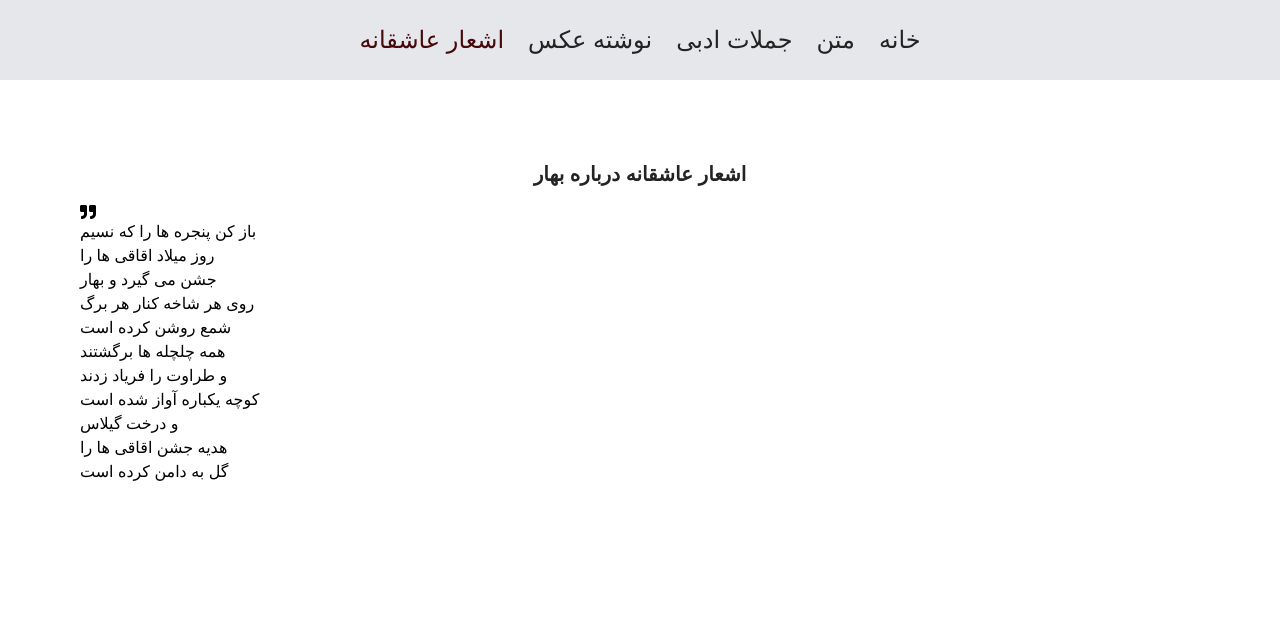
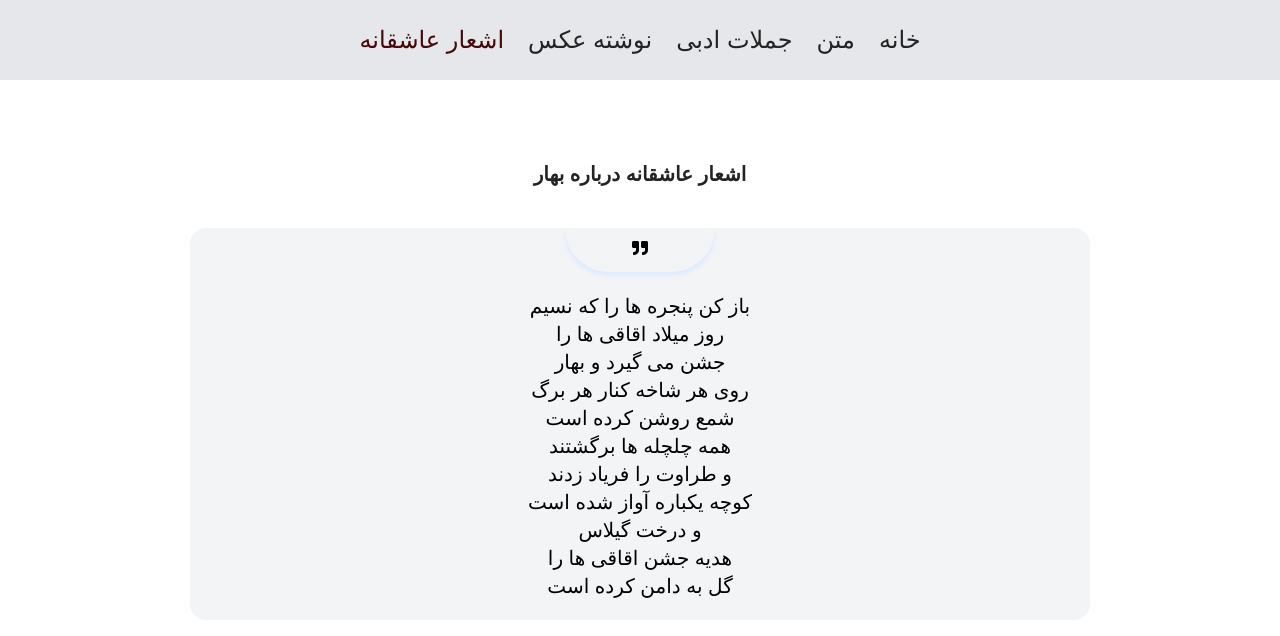
Before and after one commit to NazifaRahimy/spring, a Next.js app: page /poems in a window 1280 px wide. Shown: the top 636 px of the page. Built offline with nearby package versions, Linux system fonts and the light colour scheme.

Commit message:
Style poetry card with shadows, rounded corners, and typography

```diff
--- a/src/app/poems/page.tsx
+++ b/src/app/poems/page.tsx
@@ -3,19 +3,19 @@ const Poems = () => {
      return (
         <div className="w-full  box-border px-[80px] py-10">
             <h2 className="mt-10 text-center mb-4 text-[#232323] font-semibold text-xl">اشعار عاشقانه درباره بهار</h2>
-            <div >
-                 <div><FaQuoteRight /></div>
-                <p>باز کن پنجره ها را که نسیم</p>
-                <p >روز میلاد اقاقی ها را</p>
-                <p >جشن می گیرد و بهار</p>
-                <p >روی هر شاخه کنار هر برگ</p>
-                <p>شمع روشن کرده است</p>
-                <p >همه چلچله ها برگشتند</p>
-                <p >و طراوت را فریاد زدند</p>
-                <p >کوچه یکباره آواز شده است</p>
-                <p >و درخت گیلاس</p>
-                <p>هدیه جشن اقاقی ها را</p>
-                <p>گل به دامن کرده است</p>
+                <div className="bg-gray-100 text-center w-[900px] h-auto   rounded-2xl border-box px-10 mx-auto mt-10 pb-5" >
+            <div className="  mx-auto  w-[150px] text-center bg-gray-100 shadow-blue-100 shadow-md rounded-br-full rounded-bl-full flex justify-center pb-4 pt-3  mb-5"><FaQuoteRight /></div>
+                <p className="text-xl font-normal px-3">باز کن پنجره ها را که نسیم</p>
+                <p className="text-xl font-normal px-3">روز میلاد اقاقی ها را</p>
+                <p className="text-xl font-normal px-3">جشن می گیرد و بهار</p>
+                <p className="text-xl font-normal px-3">روی هر شاخه کنار هر برگ</p>
+                <p className="text-xl font-normal px-3">شمع روشن کرده است</p>
+                <p className="text-xl font-normal px-3">همه چلچله ها برگشتند</p>
+                <p className="text-xl font-normal px-3">و طراوت را فریاد زدند</p>
+                <p className="text-xl font-normal px-3">کوچه یکباره آواز شده است</p>
+                <p className="text-xl font-normal px-3">و درخت گیلاس</p>
+                <p className="text-xl font-normal px-3">هدیه جشن اقاقی ها را</p>
+                <p className="text-xl font-normal px-3">گل به دامن کرده است</p>
         </div>
         </div>
       );
```
